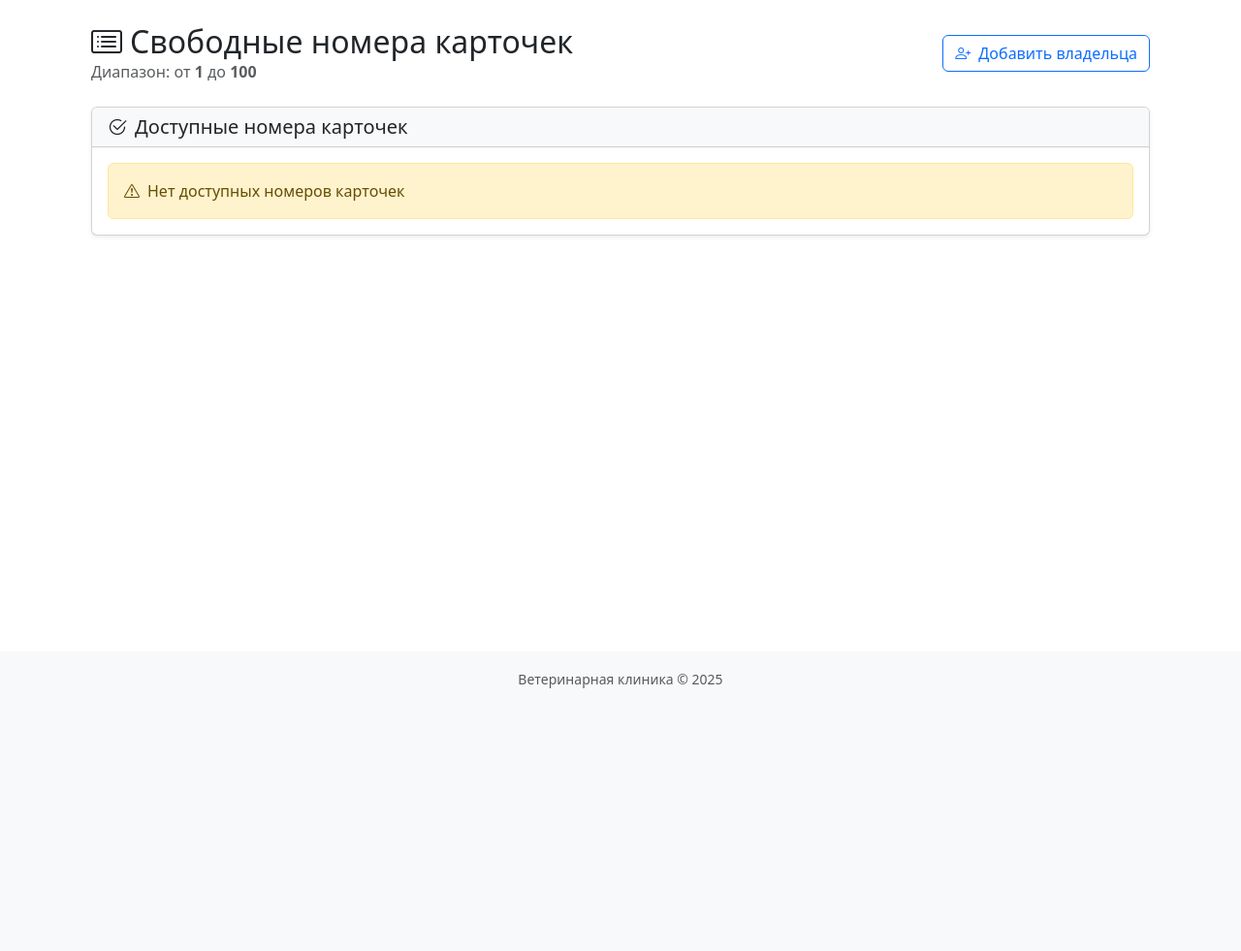
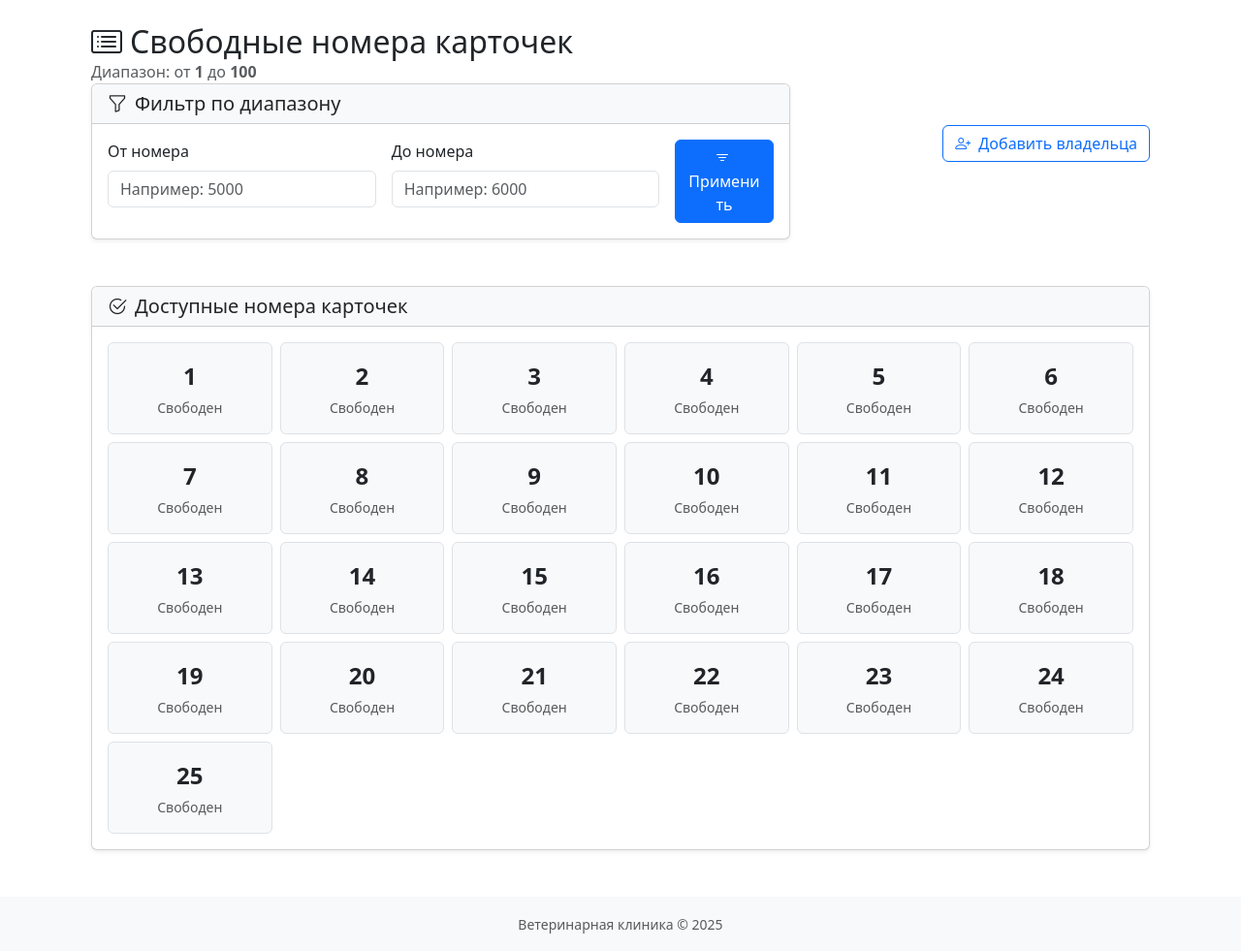
Before and after one commit to Stuard256/Aibolit, a Flask app: page /available_card_numbers in a window 1280 px wide. Shown: the part 72-1053 px from the top of the page at 97% size. Before the commit the page ends 782 px from the top, so only its background shows below. Run offline with Flask 3, Linux system fonts and the light colour scheme; data that the repository does not hold is empty; some libraries are stand-ins or nearby versions.

Commit message:
Add range search for free cards

```diff
--- a/app.py
+++ b/app.py
@@ -189,29 +189,44 @@ def delete_treatment(treatment_id, appointment_id):
 
 @app.route('/available_card_numbers')
 def available_card_numbers():
+    # Получаем параметры диапазона из запроса
+    range_min = request.args.get('min', default=None, type=int)
+    range_max = request.args.get('max', default=None, type=int)
+
     # Получаем все существующие номера карточек
-    used_numbers = [int(p.card_number) for p in Pet.query.with_entities(Pet.card_number).all() if p.card_number.isdigit()]
+    used_numbers = [int(p.card_number) for p in Pet.query.with_entities(Pet.card_number).all()
+                   if p.card_number and p.card_number.isdigit()]
 
     if not used_numbers:
         # Если нет ни одной карточки, возвращаем сообщение
         return render_template('available_cards.html',
-                            available_numbers=list(range(1, 100)),
+                            first_25=list(range(1, 26)),
+                            last_25=[],
+                            has_more=False,
+                            total_available=99,
                             min_number=1,
-                            max_number=100)
+                            max_number=100,
+                            range_min=range_min,
+                            range_max=range_max)
 
-    max_number = max(used_numbers)
-    min_number = 1
+    max_used = max(used_numbers)
+    min_used = min(used_numbers)
 
-    # Создаем множество всех возможных номеров
-    all_numbers = set(range(min_number, max_number + 1))
+    # Определяем границы диапазона
+    min_range = range_min if range_min is not None else 1
+    max_range = range_max if range_max is not None else max_used + 100
+
+    # Создаем множество всех возможных номеров в диапазоне
+    all_numbers = set(range(min_range, max_range + 1))
     used_numbers_set = set(used_numbers)
 
-    # Находим свободные номера
+    # Находим свободные номера в диапазоне
     available_numbers = sorted(all_numbers - used_numbers_set)
 
-    # Добавляем следующий номер после максимального
-    next_number = max_number + 1
-    available_numbers.append(next_number)
+    # Добавляем следующий номер после максимального, если он в диапазоне
+    next_number = max_used + 1
+    if next_number <= max_range:
+        available_numbers.append(next_number)
 
     total_available = len(available_numbers)
     has_more = total_available > 50
@@ -229,8 +244,10 @@ def available_card_numbers():
         last_25=last_25,
         has_more=has_more,
         total_available=total_available,
-        min_number=min_number,
-        max_number=max_number
+        min_number=min_used,
+        max_number=max_used,
+        range_min=range_min,
+        range_max=range_max
     )
 
 @app.route('/edit_treatment/<int:treatment_id>', methods=['GET', 'POST'])
--- a/templates/available_cards.html
+++ b/templates/available_cards.html
@@ -11,6 +11,39 @@
                 Диапазон: от <span class="fw-bold">{{ min_number }}</span> до <span class="fw-bold">{{ max_number
                     }}</span>
             </p>
+            <div class="card shadow-sm mb-4">
+                <div class="card-header bg-light">
+                    <h5 class="mb-0">
+                        <i class="bi bi-funnel me-2"></i>Фильтр по диапазону
+                    </h5>
+                </div>
+                <div class="card-body">
+                    <form method="get" class="row g-3">
+                        <div class="col-md-5">
+                            <label for="min" class="form-label">От номера</label>
+                            <input type="number" class="form-control" id="min" name="min"
+                                value="{{ range_min if range_min }}" placeholder="Например: 5000">
+                        </div>
+                        <div class="col-md-5">
+                            <label for="max" class="form-label">До номера</label>
+                            <input type="number" class="form-control" id="max" name="max"
+                                value="{{ range_max if range_max }}" placeholder="Например: 6000">
+                        </div>
+                        <div class="col-md-2 d-flex align-items-end">
+                            <button type="submit" class="btn btn-primary w-100">
+                                <i class="bi bi-filter me-1"></i> Применить
+                            </button>
+                        </div>
+                    </form>
+                    {% if range_min or range_max %}
+                    <div class="mt-3">
+                        <a href="{{ url_for('available_card_numbers') }}" class="btn btn-outline-secondary btn-sm">
+                            <i class="bi bi-x-circle me-1"></i> Сбросить фильтр
+                        </a>
+                    </div>
+                    {% endif %}
+                </div>
+            </div>
         </div>
 
         <div class="btn-group">
```
